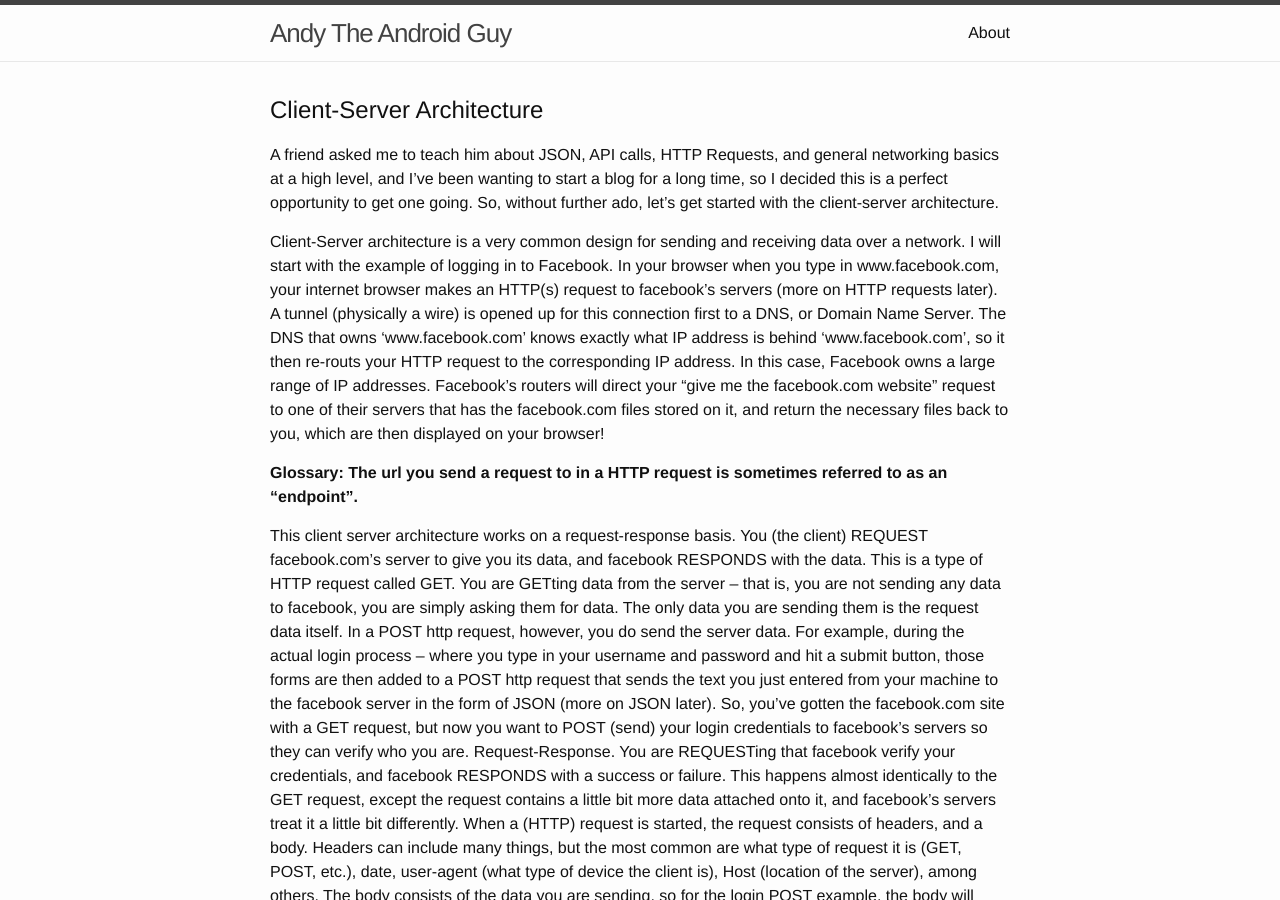
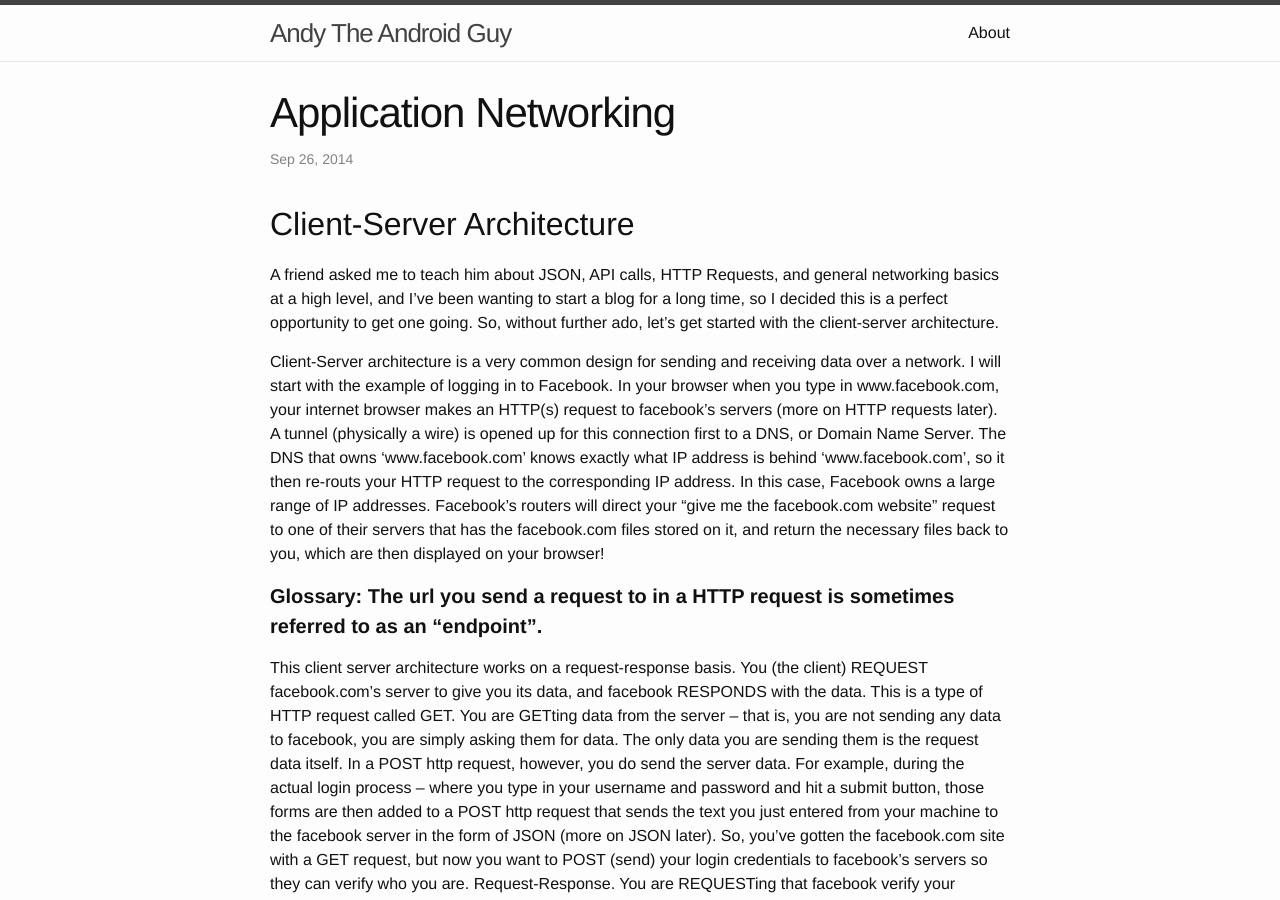
Before and after one commit to andymiller813/andymiller813.github.io, a Jekyll site: the page built from _posts/2014-09-26-application-networking.markdown, in a window 1280 px wide and 900 px high. Built offline with Jekyll 4.4.1, drawn with Linux system fonts in a browser that asks for light colours; comment, search, counter and statistics services are not loaded; some of the changed lines change nothing that is shown.

Commit message:
post layout

```diff
--- a/_layouts/post.html
+++ b/_layouts/post.html
@@ -13,7 +13,7 @@ layout: default
   </article>
 
 </div>
-<div class="custom-social-buttons">
+<!-- <div class="custom-social-buttons">
 	<div class="share-buttons-label">
  		<span>Tell your friends</span>
  	</div>
@@ -26,4 +26,4 @@ layout: default
  	<div class="custom-social-button googleplus">
  		<a id="googleplus-link" href="#"><i class="socicon-gplus"></i></a>
  	</div>
-</div>
+</div> -->
--- a/_posts/2014-09-26-application-networking.markdown
+++ b/_posts/2014-09-26-application-networking.markdown
@@ -1,5 +1,5 @@
 ---
-layout: default
+layout: post
 title:  "Application Networking"
 date:   September 26, 2014 12:47:00
 comments: true
```
